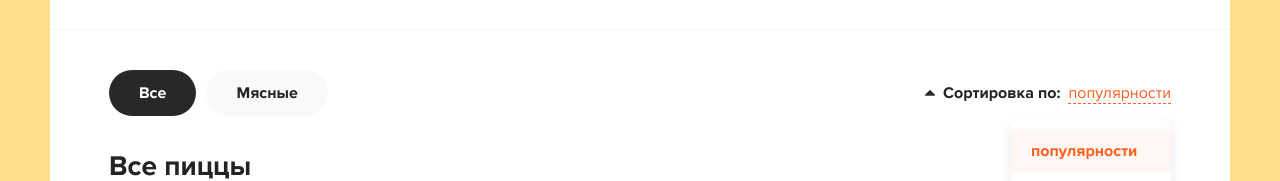
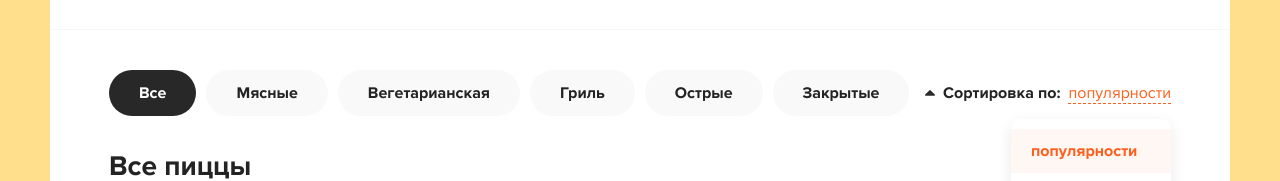
Before and after one commit to ELegek/PizzaReact, a React (Create React App) app: page / in a window 1280 px wide. Shown: the part 152-333 px from the top of the page. Built offline with nearby package versions, Linux system fonts and the light colour scheme.

Commit message:
add useState component Categoris

```diff
--- a/src/components/Button.jsx
+++ b/src/components/Button.jsx
@@ -1,10 +1,9 @@
 import React from 'react';
 import classNames from 'classnames';
 
-function Button({ onClick, className, outline, children }) {
+function Button({ className, outline, children }) {
 	return (
 		<button
-			onclick={onClick}
 			className={classNames('button', className, {
 				'button--outline': outline,
 			})}>
--- a/src/components/Categories.jsx
+++ b/src/components/Categories.jsx
@@ -1,11 +1,22 @@
 import React from 'react';
 
 function Categories({ items }) {
+	const [activeItem, setActiveItem] = React.useState(null);
+
+	const onSelectItem = (index) => {
+		setActiveItem(index);
+	};
 	return (
 		<div className='categories'>
 			<ul>
-				<li className='active'>Все</li>
-				<li>Мясные</li>
+				<li className={activeItem === null ? 'active' : ''} onClick={() => onSelectItem(null)}>
+					Все
+				</li>
+				{items.map((name, index) => (
+					<li className={activeItem === index ? 'active' : ''} onClick={() => onSelectItem(index)} key={`${name}_${index}`}>
+						{name}
+					</li>
+				))}
 			</ul>
 		</div>
 	);
```
